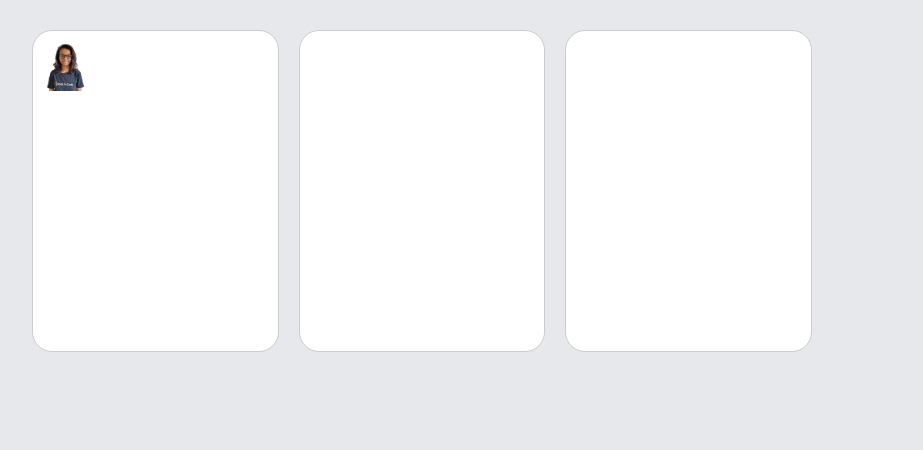
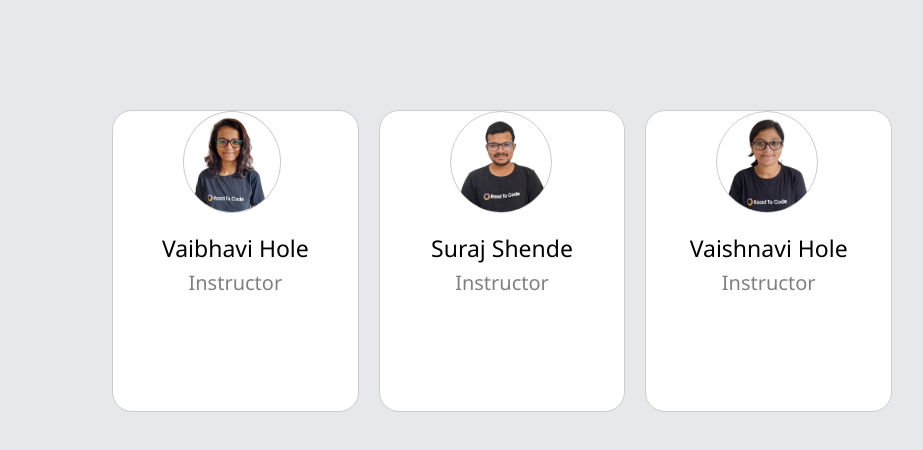
Before and after one commit to anuradhawavge04/icp-8-assignmnt-19-media-queries, a plain HTML site: page index.html in a window 1280 px wide. Shown: the whole page, without its empty margins (6-929 px from the left). Drawn offline with Linux system fonts and the light colour scheme.

```diff
--- a/index.html
+++ b/index.html
@@ -14,18 +14,40 @@
         flex-direction: row;
         justify-content: space-around;
         align-items: center;
-        margin: 10px;
-        padding: 10px;
+        margin: 100px;
       }
       .profile-cards{
         height: 300px;
         width: 500px;
         background-color: white;
         border:solid #cccccc 0.2px;
-        margin: 10px;
-        padding: 10px;
+        margin:10px;
+        padding:0px 10px;
         border-radius: 20px;
       }
+      .image-structure{
+        height: 100px;
+        border-radius: 50%;
+        background-color: white;
+        border:solid #cccccc 0.2px;
+        margin-left:60px ;
+        margin-bottom: 150px;
+      }
+      .profile-text{
+        margin-top:-135px;
+        font-size: 23px;
+        font-family:'Segoe UI', Tahoma, Geneva, Verdana, sans-serif;
+        text-align: center;
+        font-weight: 500;
+      }
+     .profile-text1{
+      color: #808080;
+      margin-top:-10px;
+      font-size: 20px;
+      font-family:'Segoe UI', Tahoma, Geneva, Verdana, sans-serif;
+      text-align: center;
+      font-weight: 500;
+     }
       /*small device*/
       @media screen and (max-width:600px) {
 
@@ -52,16 +74,23 @@
 <body>
     <div class="profile-container">
       <div class="profile-cards">
-       <img src="./imags/instructor_img/pinki.png" height="50px" alt="Vaibhavi Hole" class=""/>
+       <img src="./imags/instructor_img/pinki.png" height="70px" alt="Vaibhavi Hole" class="image-structure"/>
+       <h1 class="profile-text">Vaibhavi Hole</h1>
+       <h4 class="profile-text1">Instructor</h4>
       </div>
 
       <div class="profile-cards">
-
+          <img src="./imags/instructor_img/suraj.png" height="70px" alt="Suraj Shnde" class="image-structure"/>
+          <h1 class="profile-text">Suraj Shende</h1>
+          <h4 class="profile-text1">Instructor</h4>
       </div>
 
       <div class="profile-cards">
+          <img src="./imags/instructor_img/vaishnavi.png" height="70px" alt="Vaishnavi Hole" class="image-structure"/>
+          <h1 class="profile-text">Vaishnavi Hole</h1>
+          <h4 class="profile-text1">Instructor</h4>
+      </div>
 
-      </div>
     </div>
 </body>
 </html>
```
Also changed, not shown: imags/instructor_img/icons/github.png (added), imags/instructor_img/icons/linkedin.png (added), imags/instructor_img/icons/peerlist.png (added).
